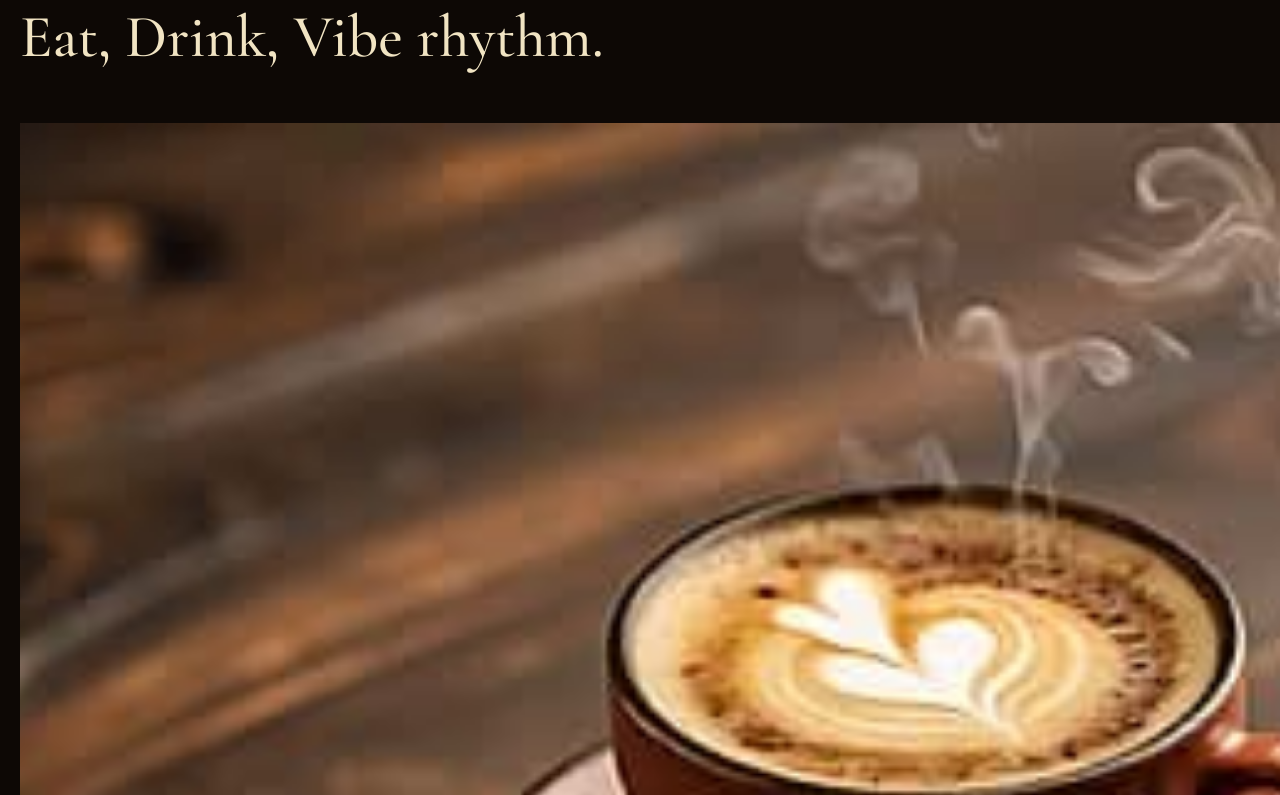
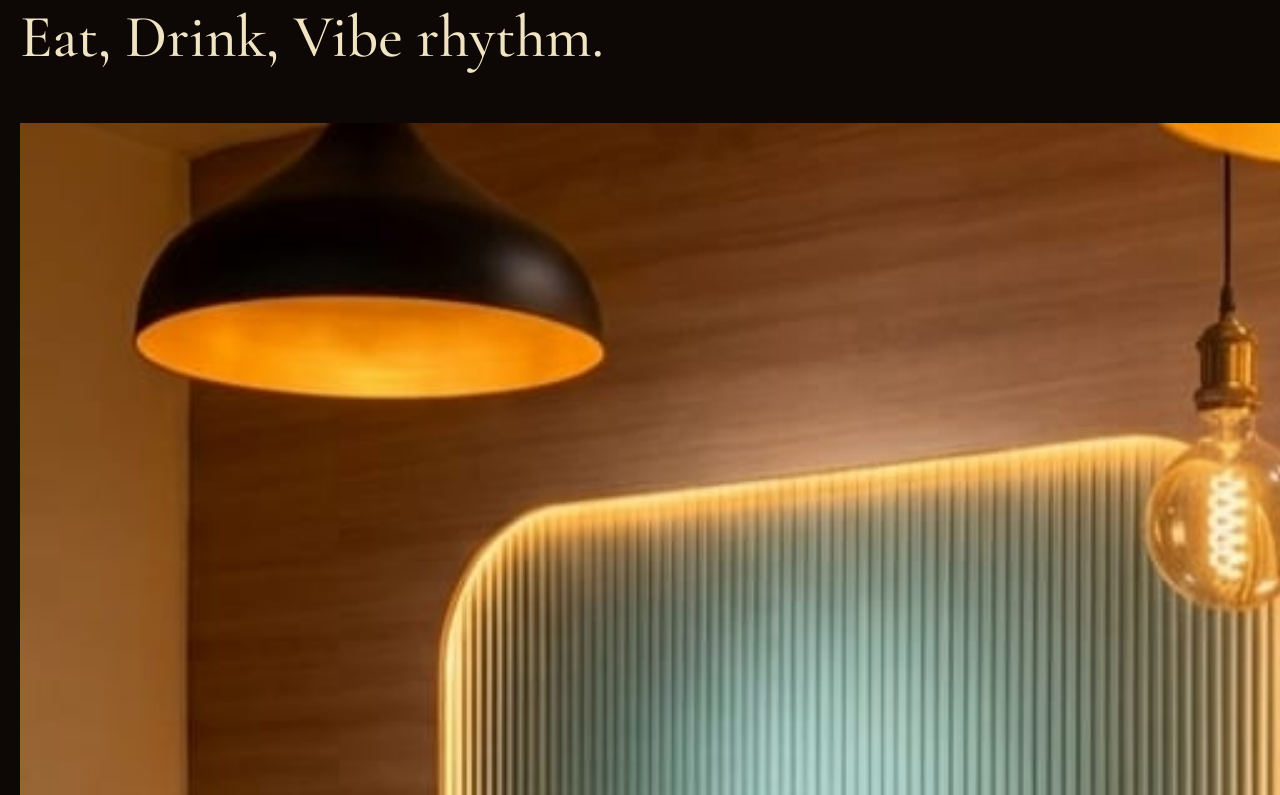
Before and after one commit to rathoreshweta133-ops/The-Coffee-Evolution, a Next.js app: page / in a window 1280 px wide. Shown: the part 2285-3080 px from the top of the page. Built offline with nearby package versions, Linux system fonts and the light colour scheme.

Commit message:
fix(About): update image source to new hero image path

```diff
--- a/src/components/cafe-experience.tsx
+++ b/src/components/cafe-experience.tsx
@@ -416,7 +416,7 @@ function About() {
               <div className="image-reveal relative aspect-[4/3] overflow-hidden">
                 <Image
                   src={[
-                    "/images/home.jpg",
+                    "/images/hero/0dc126b9-ce6e-4a95-9301-aaecbede32f3.jpg",
                     "/images/gallery/menu-counter-wide.jpeg",
                     "/images/menu/coffee/latte-art.jpeg",
                     "/images/gallery/team-at-outlet.jpeg",
```
